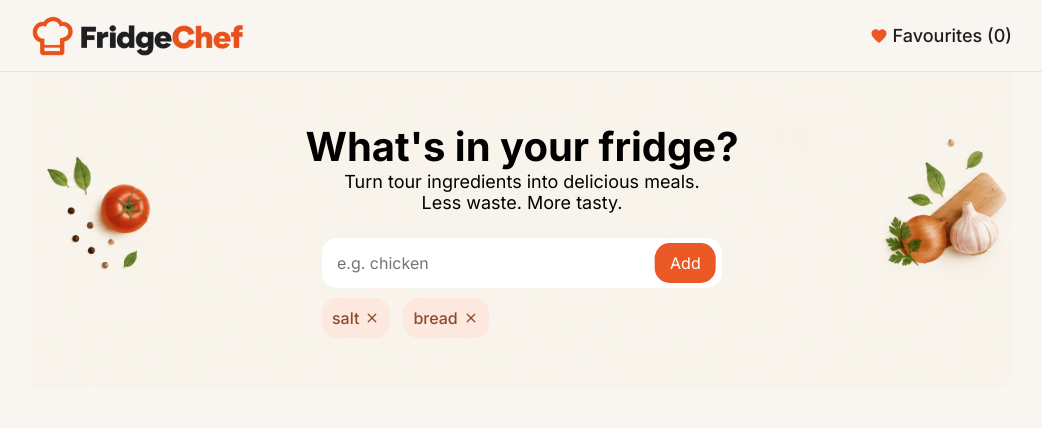
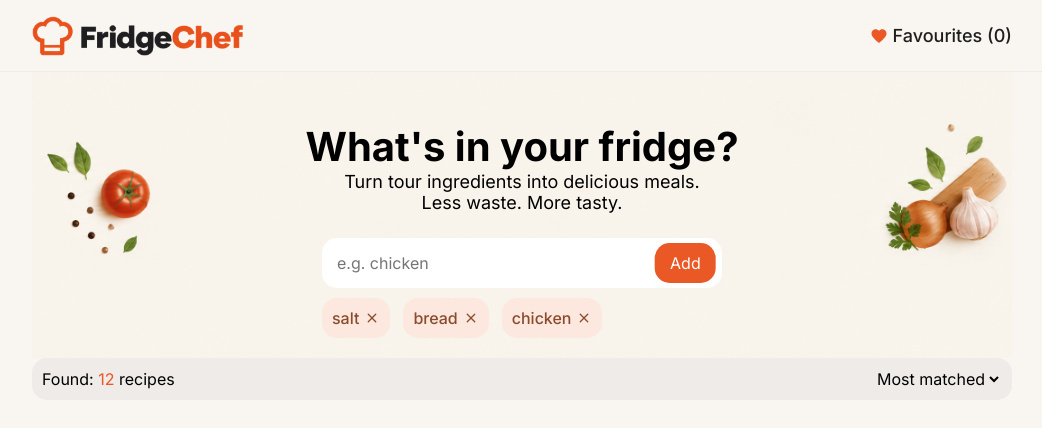
Before and after one commit to Davo-web/FridgeChef, a React (Vite) app: page / in a window 1280 px wide. Shown: the top 428 px of the page, without its empty margins (118-1160 px from the left). Built offline with nearby package versions, Linux system fonts and the light colour scheme.

Commit message:
create resultBar component, refactoring

```diff
--- a/src/App.jsx
+++ b/src/App.jsx
@@ -1,5 +1,5 @@
-import Header from "./components/header/Header";
-import Main from "./components/main/Main";
+import Header from "./components/Header/Header";
+import Main from "./components/Main/Main";
 
 function App() {
 
--- a/src/_variables.scss
+++ b/src/_variables.scss
@@ -19,7 +19,7 @@
 
   --color-green: #789A55;
 
-  --color-border: #E8E2DB;
+  --color-border: #eeebe8;
 
   --shadow-card: 0 4px 16px rgba(31, 30, 31, 0.08);
 
--- a/src/components/main/hero/Hero.jsx
+++ b/src/components/Hero/Hero.jsx
@@ -30,6 +30,12 @@ const Hero = () => {
                         <svg xmlns="http://www.w3.org/2000/svg" width="1em" height="1em" viewBox="0 0 24 24"><path fill="currentColor" d="M18.3 5.71a.996.996 0 0 0-1.41 0L12 10.59L7.11 5.7A.996.996 0 1 0 5.7 7.11L10.59 12L5.7 16.89a.996.996 0 1 0 1.41 1.41L12 13.41l4.89 4.89a.996.996 0 1 0 1.41-1.41L13.41 12l4.89-4.89c.38-.38.38-1.02 0-1.4" /></svg>
                     </button>
                 </div>
+                <div className={styles.tag}>
+                    <p className={styles.ingredient}>chicken</p>
+                    <button className={styles.tagBtn}>
+                        <svg xmlns="http://www.w3.org/2000/svg" width="1em" height="1em" viewBox="0 0 24 24"><path fill="currentColor" d="M18.3 5.71a.996.996 0 0 0-1.41 0L12 10.59L7.11 5.7A.996.996 0 1 0 5.7 7.11L10.59 12L5.7 16.89a.996.996 0 1 0 1.41 1.41L12 13.41l4.89 4.89a.996.996 0 1 0 1.41-1.41L13.41 12l4.89-4.89c.38-.38.38-1.02 0-1.4" /></svg>
+                    </button>
+                </div>
             </div>
         </div>
     )
--- a/src/components/main/hero/Hero.module.scss
+++ b/src/components/Hero/Hero.module.scss
@@ -3,12 +3,12 @@
     flex-direction: column;
     align-items: center;
     justify-content: center;
-    background-image: url('../../../assets/images/hero_bg.png');
+    background-image: url('../../assets/images/hero_bg.png');
     background-repeat: no-repeat;
     background-position: center;
     background-size: cover;
 
-    padding: 50px 0;
+    padding: 50px 0 20px 0;
 
     &Title {
         text-align: center;
--- a/src/components/main/Main.jsx
+++ b/src/components/Main/Main.jsx
@@ -1,9 +1,11 @@
-import Hero from "./hero/Hero";
+import Hero from "../Hero/Hero";
+import ResultsBar from "../ResultsBar/ResultsBar";
 import styles from './Main.module.scss';
 const Main = () => {
     return (
         <div className={styles.main}>
             <Hero />
+            <ResultsBar />
         </div>
     )
 }
--- /dev/null
+++ b/src/components/ResultsBar/ResultsBar.jsx
@@ -0,0 +1,19 @@
+import styles from './ResultsBar.module.scss';
+
+const ResultsBar = () => {
+    return (
+        <>
+            <label htmlFor="resultsbarInput" className={styles.resultsbar}>
+                <p className={styles.resultsbarText}>Found: <span>12</span> recipes</p>
+                <select name="resultsbarInput">
+                    <option value="">Most matched</option>
+                    <option value="Opt1">Opt1</option>
+                    <option value="Opt2">Opt2</option>
+                    <option value="Opt3">Opt3</option>
+                </select>
+            </label>
+        </>
+    )
+}
+
+export default ResultsBar;
--- /dev/null
+++ b/src/components/ResultsBar/ResultsBar.module.scss
@@ -0,0 +1,14 @@
+.resultsbar {
+    display: flex;
+    align-items: center;
+    justify-content: space-between;
+    background-color: var(--color-border);
+    padding: 10px;
+    border-radius: var(--border-radius);
+
+    &Text {
+        & span {
+            color: var(--color-primary);
+        }
+    }
+}
```
Also changed, not shown: src/components/Header/Header.jsx (renamed from src/components/header/Header.jsx), src/components/Header/Header.module.scss (renamed from src/components/header/Header.module.scss), src/components/Main/Main.module.scss (renamed from src/components/main/Main.module.scss).
